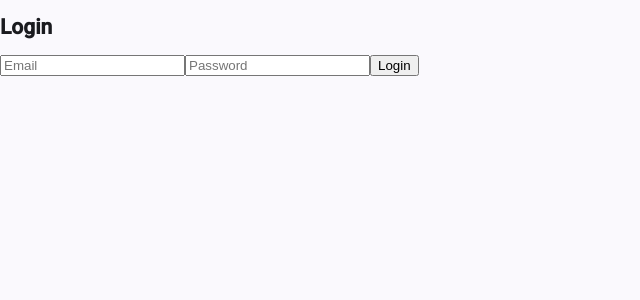
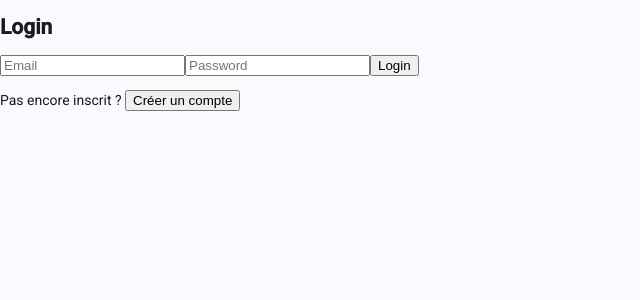
Before and after one commit to Stephano25/mongofront, an Angular app: page /login in a window 1280 px wide. Shown: the top 300 px of the page, without its empty margins (0-640 px from the left). Built offline with nearby package versions, Linux system fonts and the light colour scheme.

Commit message:
ajout de bouton goToLogin et goToRegsiter

```diff
--- a/src/app/modules/auth/login.component.ts
+++ b/src/app/modules/auth/login.component.ts
@@ -2,6 +2,7 @@ import { Component } from '@angular/core';
 import { CommonModule } from '@angular/common';
 import { FormsModule } from '@angular/forms';
 import { AuthService } from '../../core/services/auth.service';
+import { Router } from '@angular/router'
 
 @Component({
   selector: 'app-login',
@@ -10,22 +11,29 @@ import { AuthService } from '../../core/services/auth.service';
   template: `
     <h2>Login</h2>
     <form (ngSubmit)="login()">
-      <input [(ngModel)]="email" name="email" placeholder="Email" required />
-      <input [(ngModel)]="password" name="password" type="password" placeholder="Password" required />
-      <button type="submit">Login</button>
+        <input [(ngModel)]="email" name="email" placeholder="Email" required />
+        <input [(ngModel)]="password" name="password" type="password" placeholder="Password" required />
+        <button type="submit">Login</button>
     </form>
-  `
+
+    <p>
+        Pas encore inscrit ?
+        <button (click)="goToRegister()">Créer un compte</button>
+    </p>
+`
+
 })
 export class LoginComponent {
   email = '';
   password = '';
 
-  constructor(private auth: AuthService) {}
+  constructor(private auth: AuthService, private router: Router) {}
 
   login() {
-    this.auth.login(this.email, this.password).subscribe(res => {
+    this.auth.login(this.email,  this.password).subscribe(res => {
       localStorage.setItem('token', res.access_token);
       alert('Logged in!');
     });
   }
+  goToRegister() { this.router.navigate(['/register']); }
 }
--- a/src/app/modules/auth/register.component.ts
+++ b/src/app/modules/auth/register.component.ts
@@ -2,6 +2,7 @@ import { Component } from '@angular/core';
 import { CommonModule } from '@angular/common';
 import { FormsModule } from '@angular/forms';
 import { AuthService } from '../../core/services/auth.service';
+import { Router } from '@angular/router'
 
 @Component({
   selector: 'app-register',
@@ -14,17 +15,24 @@ import { AuthService } from '../../core/services/auth.service';
       <input [(ngModel)]="password" name="password" type="password" placeholder="Password" required />
       <button type="submit">Register</button>
     </form>
+
+    <p>
+      Déjà inscrit ?
+      <button (click)="goToLogin()">Se connecter</button>
+    </p>
   `
+
 })
 export class RegisterComponent {
   email = '';
   password = '';
 
-  constructor(private auth: AuthService) {}
+  constructor(private auth: AuthService, private router: Router) {}
 
   register() {
     this.auth.register(this.email, this.password).subscribe(() => {
       alert('User registered!');
     });
   }
+  goToLogin() { this.router.navigate(['/login']); }
 }
```
